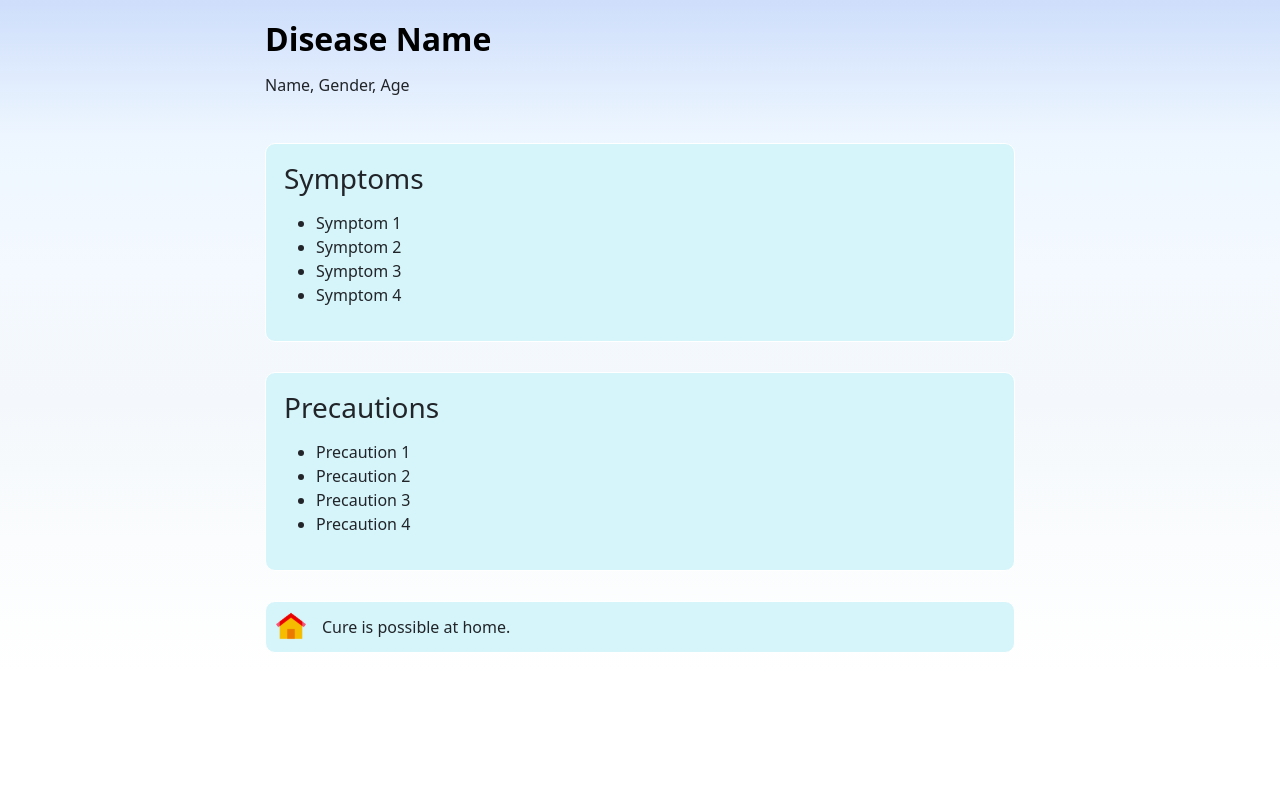
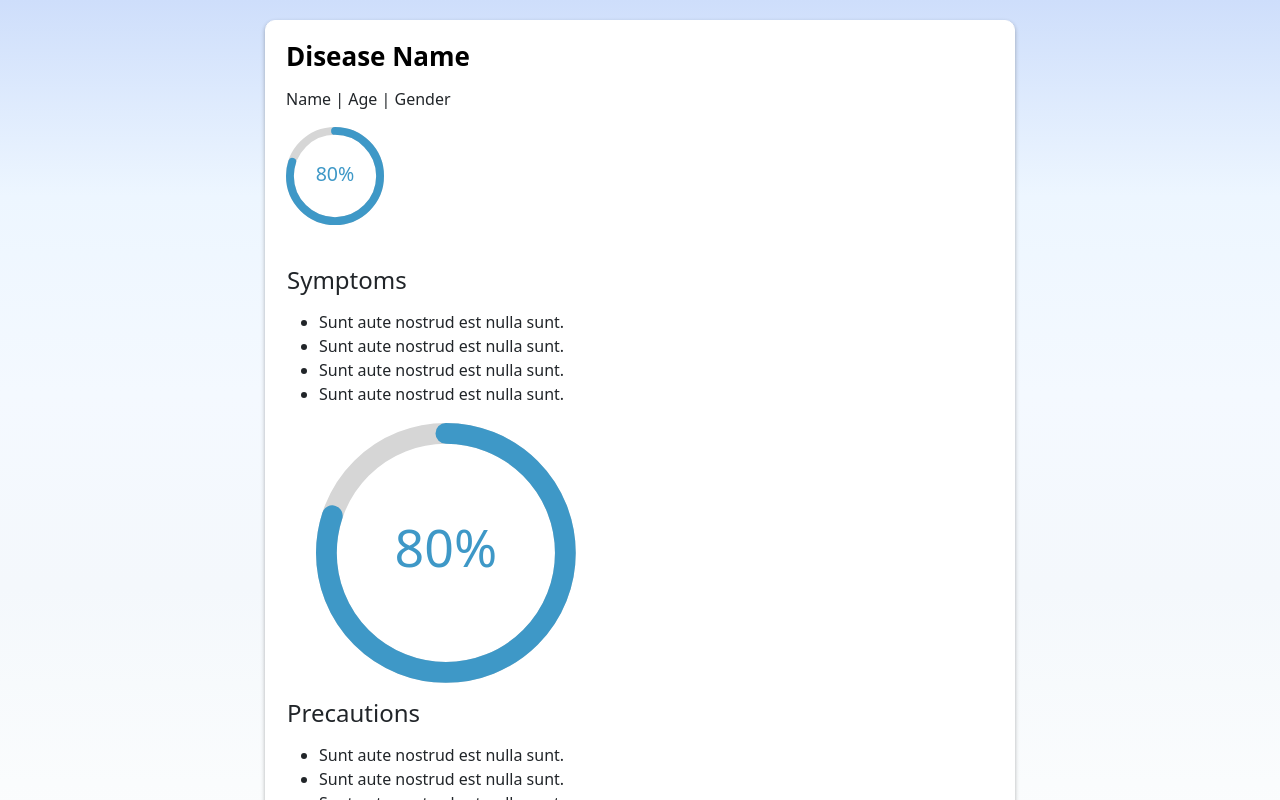
Before and after one commit to muhammaduzairrazaq/diseasePredictionReact, a React (Create React App) app in the folder disease-prediction/: page /diseasereport in a window 1280 px wide. Shown: the top 800 px of the page. Built offline with nearby package versions, Linux system fonts and the light colour scheme.

Commit message:
building report

```diff
--- a/disease-prediction/package.json
+++ b/disease-prediction/package.json
@@ -15,6 +15,7 @@
     "mdb-react-ui-kit": "^7.0.0",
     "react": "^18.2.0",
     "react-bootstrap": "^2.9.1",
+    "react-circular-progressbar": "^2.1.0",
     "react-dom": "^18.2.0",
     "react-router-dom": "^6.20.1",
     "react-scripts": "^5.0.1",
--- a/disease-prediction/src/App.css
+++ b/disease-prediction/src/App.css
@@ -12,6 +12,10 @@ body {
 .App {
   padding: 10px;
   background: linear-gradient(to bottom, #CEDEFB, #EDF6FF, #f4f9ff, #f4f8fc, #fafcfd, #ffff);
+}
+
+a {
+  text-decoration: none !important;
 }
 
 *,
@@ -38,7 +42,6 @@ body {
   --padding-space: calc(var(--full-width) - 2rem);
   --max-width: 80rem;
   --min-width: 22.5rem;
-
   --bd-radius: 0.5em;
   --space-025: 0.25rem;
   --space-05: 0.5rem;
@@ -111,6 +114,7 @@ a {
 
 .nav-toggle {
   height: 2.25rem;
+  color: #215CEC;
   display: inline-grid;
   place-content: center;
   background: none;
@@ -130,7 +134,7 @@ a {
   height: 0.25rem;
   border-radius: 10vh;
   position: relative;
-  background-color: black;
+  background-color: #215CEC;
 }
 
 .toggle--icon::before,
@@ -271,7 +275,6 @@ a {
   box-shadow: var(--shadow);
 }
 
-
 .intro button {
   width: 228px;
   height: 40px;
@@ -282,8 +285,11 @@ a {
   margin-top: 20px;
 }
 
-.intro button::hover {
-  background-color: red;
+.intro button:hover {
+  background-color: #3c73ff;
+  border: 1px solid #3c73ff;
+  box-shadow: 3px 3px 4px rgba(67, 126, 255, 0.7);
+
 }
 
 .message-logo {
@@ -294,6 +300,11 @@ a {
 
 .message-text {
   padding-left: 15px;
+}
+
+.action-buttons:hover {
+  background-color: #3c73ff !important;
+  border-color: #3c73ff;
 }
 
 /* Featured.js */
@@ -446,21 +457,20 @@ a {
 
 .signin-container button {
   border: none !important;
-  background-color: rgba(118,174,241,1) !important;
+  border: 1px solid #215CEC;
+  background-color: #215CEC !important;
 }
 
-.signin-container button:hover {
-  background-color: rgb(109, 162, 228) !important;
-}
 
 .signin-form {
-  border: 0.2px solid rgb(194, 192, 192);
+  box-shadow: var(--shadow);
+  background-color: white;
   border-radius: 10px;
   padding: 20px;
   max-width: 400px;
   min-width: 30%;
-  height: auto;
-  min-height: 500px;
+  height: 520px;
+  /* min-height: 500px; */
   font-family: 'Poppins', sans-serif;
   font-weight: 300;
 }
@@ -479,9 +489,10 @@ a {
 }
 
 .signin-logo {
-  height: 80px;
-  width: 80px;
-  margin-left: 38%;
+  height: 60px;
+  width: 60px;
+  margin-left: 42%;
+  border-radius: 50%;
 }
 
 .create-account {
@@ -687,31 +698,42 @@ a {
   align-items: center;
 }
 
+.disease-report-container-background {
+  background-color: white;
+  box-shadow: var(--shadow);
+  border: 1px solid white;
+  border-radius: 10px;
+  padding: 20px;
+  max-width: 750px;
+  width: 100%;
+}
+
 .top-heading {
   width: 100%;
   max-width: 750px;
+  margin-bottom: 40px;
 }
 
 .disease-report-container h2 {
   font-weight: 700;
   color: var(--text-primary);
   margin-bottom: 15px;
+  font-size: 26px;
 }
 
 .symptoms-container,
 .precautions-container {
   width: 100%;
   max-width: 750px;
-  padding: 18px;
-  min-width: 340px;
   border: 1px solid white;
-  background-color: var(--bkc-sceondary);
+  background-color: white;
   border-radius: 10px;
-  margin-top: 30px;
+  margin-top: 15px;
 }
 
 .disease-report-container h3 {
   margin-bottom: 15px;
+  font-size: 24px;
 }
 
 .diseasereport-message-box {
@@ -722,8 +744,9 @@ a {
   align-items: center;
   padding: 10px;
   min-width: 340px;
-  border: 1px solid white;
-  background-color: var(--bkc-sceondary);
+  border: 1px solid rgb(217, 255, 217);
+  background-color: rgb(217, 255, 217);
+  box-shadow: var(--shadow);
   border-radius: 10px;
   gap: 1rem;
 }
@@ -731,6 +754,11 @@ a {
 .diseasereport-message-box p {
   margin-bottom: 0;
 }
+
+.progressbar-large {
+  margin-left: 15px;
+}
+
 
 /* HealthProfiles.js */
 
@@ -746,7 +774,6 @@ a {
   max-width: 750px;
   display: flex;
   justify-content: space-between;
-
 }
 
 .health-profile-top-heading h2 {
@@ -784,7 +811,7 @@ a {
 }
 
 /* DiseaseProfile.js */
-
+/*
 .disease-profile-container {
   display: flex;
   flex-direction: column;
@@ -797,7 +824,6 @@ a {
   max-width: 750px;
   display: flex;
   justify-content: space-between;
-
 }
 
 .disease-profile-top-heading h2 {
@@ -831,7 +857,73 @@ a {
 
 .disease-space-name {
   width: 20vw;
+} */
+
+
+.disease-profile-container {
+  display: flex;
+  flex-direction: column;
+  align-items: center;
+  margin-top: 10px;
 }
+
+.disease-profile-top-heading {
+  width: 100%;
+  max-width: 750px;
+  display: flex;
+  justify-content: space-between;
+}
+
+.disease-profile-top-heading h2 {
+  margin-bottom: 0;
+}
+
+.disease-profiles-list {
+  width: 100%;
+  max-width: 750px;
+  margin-top: 50px;
+  box-shadow: var(--shadow);
+  padding: 20px;
+  background-color: #ecf4ff;
+  border-radius: 10px;
+
+}
+
+.disease-profile {
+  display: flex;
+  align-items: center;
+  justify-content: space-between;
+  width: 100%;
+  max-width: 750px;
+  padding: 17px;
+  padding-left: 4px;
+  padding-right: 4px;
+  border-left: 3px solid #ecf4ff;
+  border-bottom: 1px solid gainsboro;
+  background-color: #ecf4ff;
+  color: black !important;
+}
+
+.disease-profile:hover {
+  background-color: white;
+  border-radius: 5px;
+  border-top-left-radius: 0;
+  border-bottom-left-radius: 0;
+  border-bottom: 1px solid white;
+  border-left: 3px solid #215CEC;
+}
+
+.disease-profile p {
+  margin-bottom: 0;
+}
+
+.disease-space-name {
+  width: 20vw;
+}
+
+
+
+
 
 /*  Media queries */
 
--- a/disease-prediction/src/components/HomePage/CenterText.js
+++ b/disease-prediction/src/components/HomePage/CenterText.js
@@ -16,7 +16,7 @@ export const CenterText = () => {
               Understand, manage, and get care for symptoms with trusted medical
               expertise in minutes.
             </p>
-            <button>Download Adax</button>
+            <button className="action-buttons">Download Adax</button>
           </section>
         </Col>
       </Row>
--- a/disease-prediction/src/components/HomePage/Divider.js
+++ b/disease-prediction/src/components/HomePage/Divider.js
@@ -11,8 +11,8 @@ export const Divider = () => {
     <div className="section-divider">
       <div>
         <p>Get started with Adax today</p>
-        <button>Download Adax</button>
-        <button>Become Partner</button>
+        <button className="action-buttons">Download Adax</button>
+        <button className="action-buttons">Become Partner</button>
       </div>
     </div>
     </Col>
--- a/disease-prediction/src/components/HomePage/Footer.js
+++ b/disease-prediction/src/components/HomePage/Footer.js
@@ -25,13 +25,13 @@ export const Footer = () => {
             <div>
               <h3>Find us on</h3>
               <a href="#likedin">
-                <FontAwesomeIcon icon={faLinkedin} size="2xl" />
+                <FontAwesomeIcon icon={faLinkedin} size="2xl" color="#215CEC" />
               </a>
               <a href="#x">
-                <FontAwesomeIcon icon={faSquareXTwitter} size="2xl" />
+                <FontAwesomeIcon icon={faSquareXTwitter} size="2xl" color="#215CEC" />
               </a>
               <a href="#github">
-                <FontAwesomeIcon icon={faSquareGithub} size="2xl" />
+                <FontAwesomeIcon icon={faSquareGithub} size="2xl" color="#215CEC" />
               </a>
             </div>
             <p>&copy; 2023 Your Adax. All rights reserved.</p>
--- a/disease-prediction/src/components/InteractionPage/DiseaseReport.js
+++ b/disease-prediction/src/components/InteractionPage/DiseaseReport.js
@@ -3,6 +3,8 @@ import Container from "react-bootstrap/Container";
 import Row from "react-bootstrap/Row";
 import Col from "react-bootstrap/Col";
 import home from "../../assets/home.svg";
+import Progress from "./ProgressBar";
+
 
 export const DiseaseReport = () => {
   return (
@@ -10,27 +12,43 @@ export const DiseaseReport = () => {
       <Row>
         <Col xs={12} md={12}>
           <div className="disease-report-container">
+            <div className="disease-report-container-background">
               <div className="top-heading">
                 <h2>Disease Name</h2>
-              <p>Name, Gender, Age</p>
+                <p>Name | Age | Gender</p>
+                <Row>
+                  <Col xs={4} md={2}>
+                    <Progress/>
+                  </Col>
+                </Row>
               </div>
               <div className="symptoms-container">
                 <h3>Symptoms</h3>
                 <ul>
-                <li>Symptom 1</li>
-                <li>Symptom 2</li>
-                <li>Symptom 3</li>
-                <li>Symptom 4</li>
+                  <li>Sunt aute nostrud est nulla sunt.</li>
+                  <li>Sunt aute nostrud est nulla sunt.</li>
+                  <li>Sunt aute nostrud est nulla sunt.</li>
+                  <li>Sunt aute nostrud est nulla sunt.</li>
                 </ul>
+              </div>
+              <div className="progressbar-large">
+            <Row>
+                <Col xs={5} md={5}>
+                  <div className="progressbar-large">
+                  <Progress />
+                  </div>
+                  </Col>
+              </Row>
             </div>
               <div className="precautions-container">
                 <h3>Precautions</h3>
                 <ul>
-                <li>Precaution 1</li>
-                <li>Precaution 2</li>
-                <li>Precaution 3</li>
-                <li>Precaution 4</li>
+                  <li>Sunt aute nostrud est nulla sunt.</li>
+                  <li>Sunt aute nostrud est nulla sunt.</li>
+                  <li>Sunt aute nostrud est nulla sunt.</li>
+                  <li>Sunt aute nostrud est nulla sunt.</li>
                 </ul>
+              </div>
             </div>
             <div className="diseasereport-message-box">
               <img className="message-bulb" src={home} alt="home" />
--- /dev/null
+++ b/disease-prediction/src/components/InteractionPage/ProgressBar.js
@@ -0,0 +1,9 @@
+import { CircularProgressbar } from "react-circular-progressbar";
+import "react-circular-progressbar/dist/styles.css";
+
+function Progress() {
+    const percentage = 80;
+    return <CircularProgressbar value={percentage} text={`${percentage}%`} />;
+}
+
+export default Progress;
--- a/disease-prediction/src/components/LoginPage/SignIn.js
+++ b/disease-prediction/src/components/LoginPage/SignIn.js
@@ -3,7 +3,7 @@ import Form from "react-bootstrap/Form";
 import Container from "react-bootstrap/Container";
 import Row from "react-bootstrap/Row";
 import Col from "react-bootstrap/Col";
-import logo from "../../assets/logo.png";
+import logo from "../../assets/logoo.png";
 import { Link } from "react-router-dom";
 
 export const SignIn = () => {
@@ -24,7 +24,7 @@ export const SignIn = () => {
                 <Form.Label>Password</Form.Label>
                 <Form.Control type="password" placeholder="Password" />
               </Form.Group>
-              <Button variant="primary" type="submit">
+              <Button variant="primary" type="submit" className="action-buttons">
                 Sign In
               </Button>
               <br />
--- a/disease-prediction/src/components/LoginPage/SignUp.js
+++ b/disease-prediction/src/components/LoginPage/SignUp.js
@@ -3,7 +3,7 @@ import Form from "react-bootstrap/Form";
 import Container from "react-bootstrap/Container";
 import Row from "react-bootstrap/Row";
 import Col from "react-bootstrap/Col";
-import logo from "../../assets/logo.png";
+import logo from "../../assets/logoo.png";
 import { Link } from "react-router-dom";
 
 export const SignUp = () => {
@@ -27,7 +27,7 @@ export const SignUp = () => {
                 <Form.Label>Confirm Password</Form.Label>
                 <Form.Control type="password" placeholder="Repeate Password" />
               </Form.Group>
-              <Button variant="primary" type="submit">
+              <Button variant="primary" type="submit" className="action-buttons">
                 Sign Up
               </Button>
               <br />
```
Also changed, not shown: disease-prediction/src/components/InteractionPage/DiseaseProfile.js (+59 -17 lines), 1 other file (tests, documents, lock files or other folders). Lines whose indentation alone changed are shown as unchanged.
